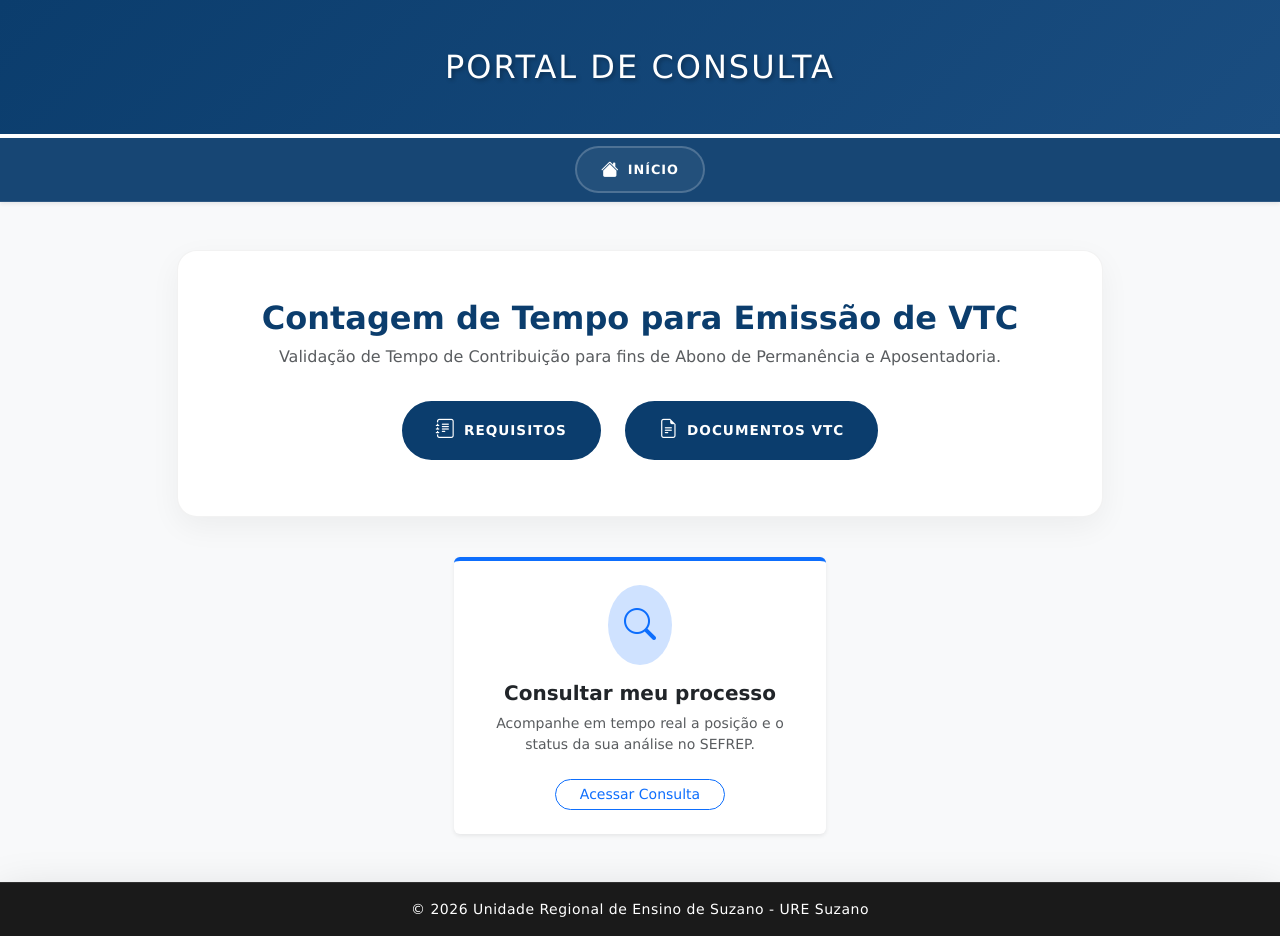
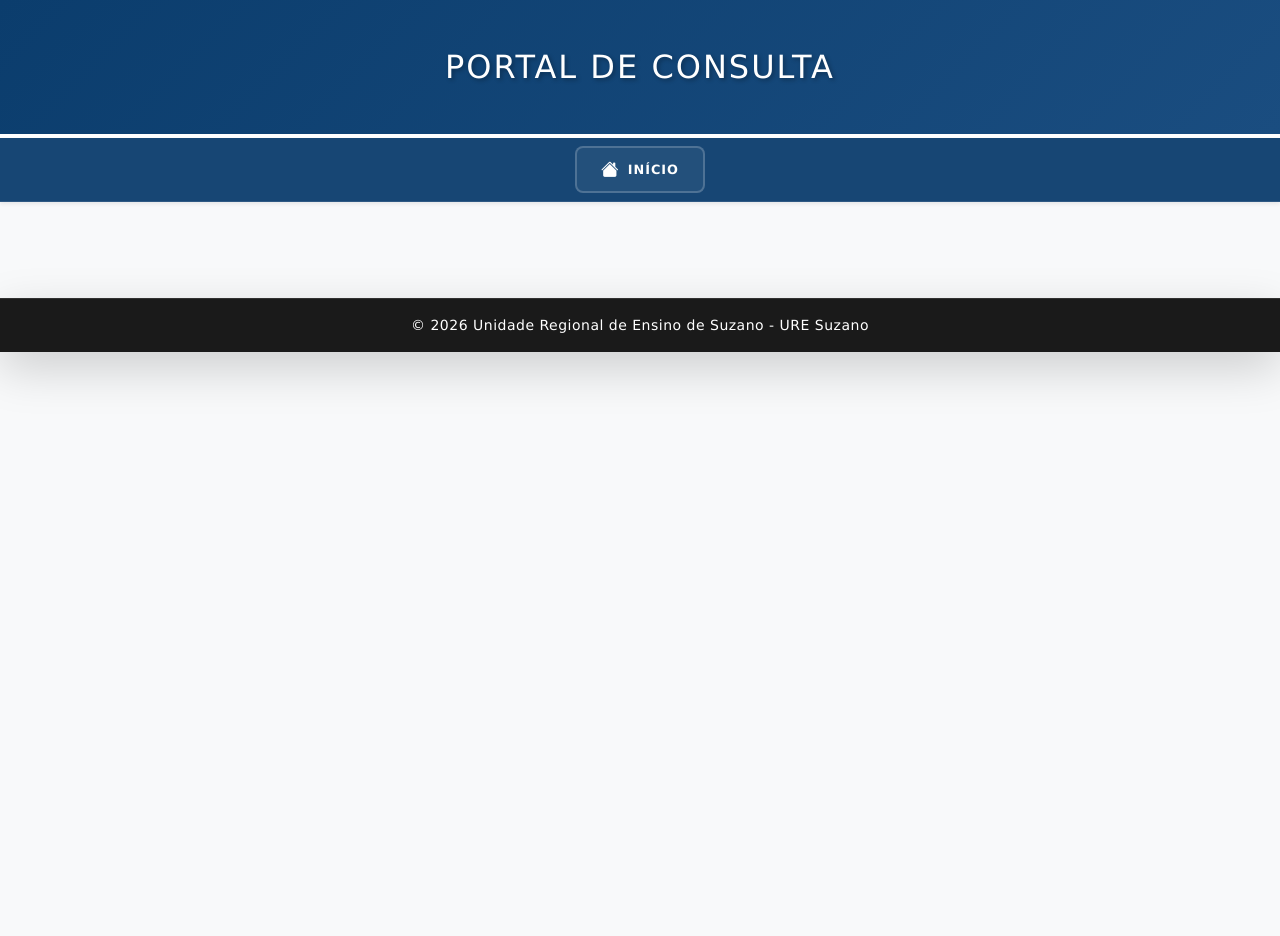
Before and after one commit to ConsultaDeProcessos/URESUZANO, a plain HTML site: page portal.html in a window 1280 px wide. After the commit the page ends 800 px from the top, so only its background shows below. Drawn offline with nearby package versions, Linux system fonts and the light colour scheme.

Commit message:
Add files via upload

```diff
--- a/css/style.css
+++ b/css/style.css
@@ -14,6 +14,10 @@ body {
     font-family: 'Verdana', sans-serif;
     color: #2b2b2b;
     background-color: #f4f7f6;
+}
+
+.badge {
+    border-radius: 0px !important;
 }
 
 /* Glassmorphism Card Style */
@@ -49,7 +53,7 @@ body {
 
 /* Telas (controle manual via JS) */
 .tela {
-    display: none;
+    display: none !important;
     min-height: 400px;
     transition: opacity 0.3s ease-in-out;
 }
@@ -81,9 +85,9 @@ header h1 {
 }
 
 .btn-hero {
-    background-color: var(--dark-blue);
-    color: white !important;
-    border-radius: 50px;
+    background-color: transparent;
+    color: var(--dark-blue) !important;
+    border-radius: 8px;
     padding: 0.8rem 2rem;
     font-weight: 700;
     text-transform: uppercase;
@@ -98,8 +102,8 @@ header h1 {
 }
 
 .btn-hero:hover {
-    background-color: transparent;
-    color: var(--dark-blue) !important;
+    background-color: var(--dark-blue);
+    color: white !important;
     transform: translateY(-3px);
     box-shadow: 0 5px 15px rgba(11, 61, 109, 0.2);
 }
@@ -118,7 +122,7 @@ header h1 {
 }
 
 .nav-btn-pill {
-    border-radius: 50px !important;
+    border-radius: 8px !important;
     padding: 0.5rem 1.5rem !important;
     font-weight: 600 !important;
     text-transform: uppercase;
```
